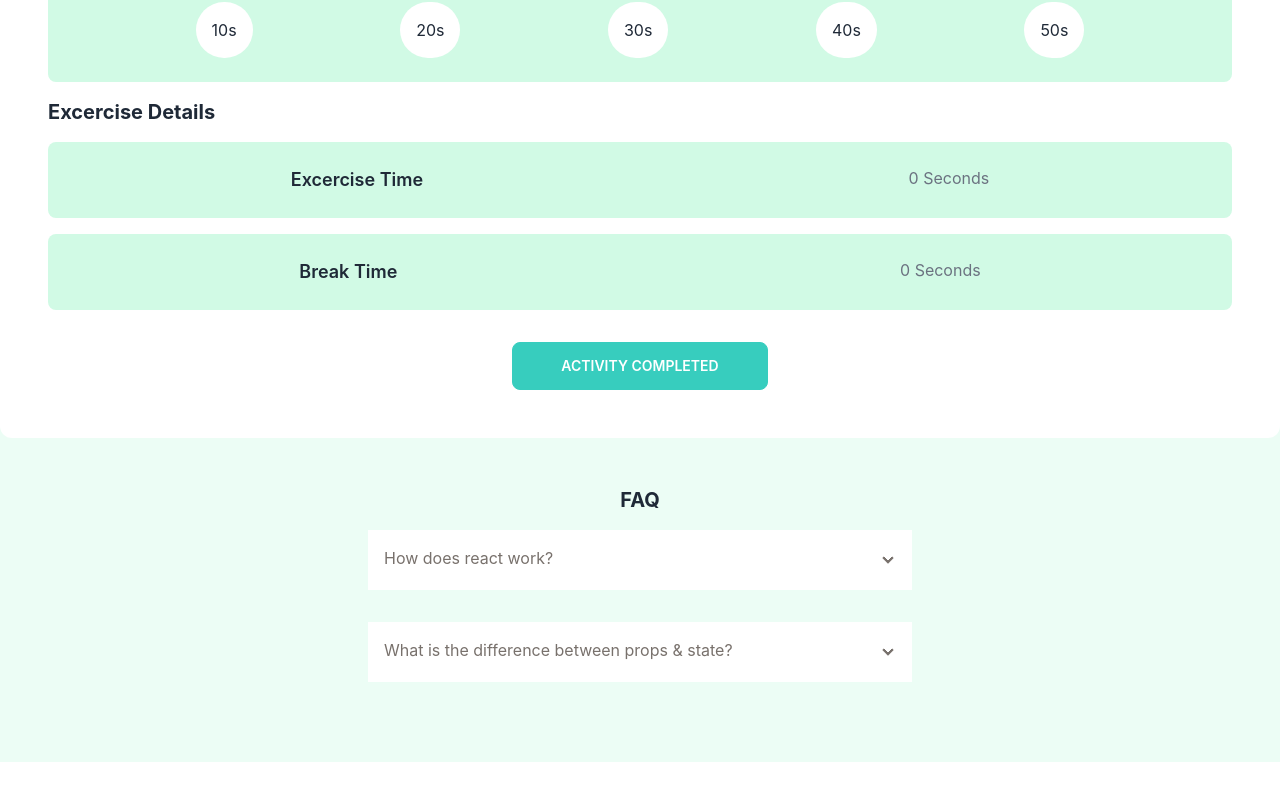
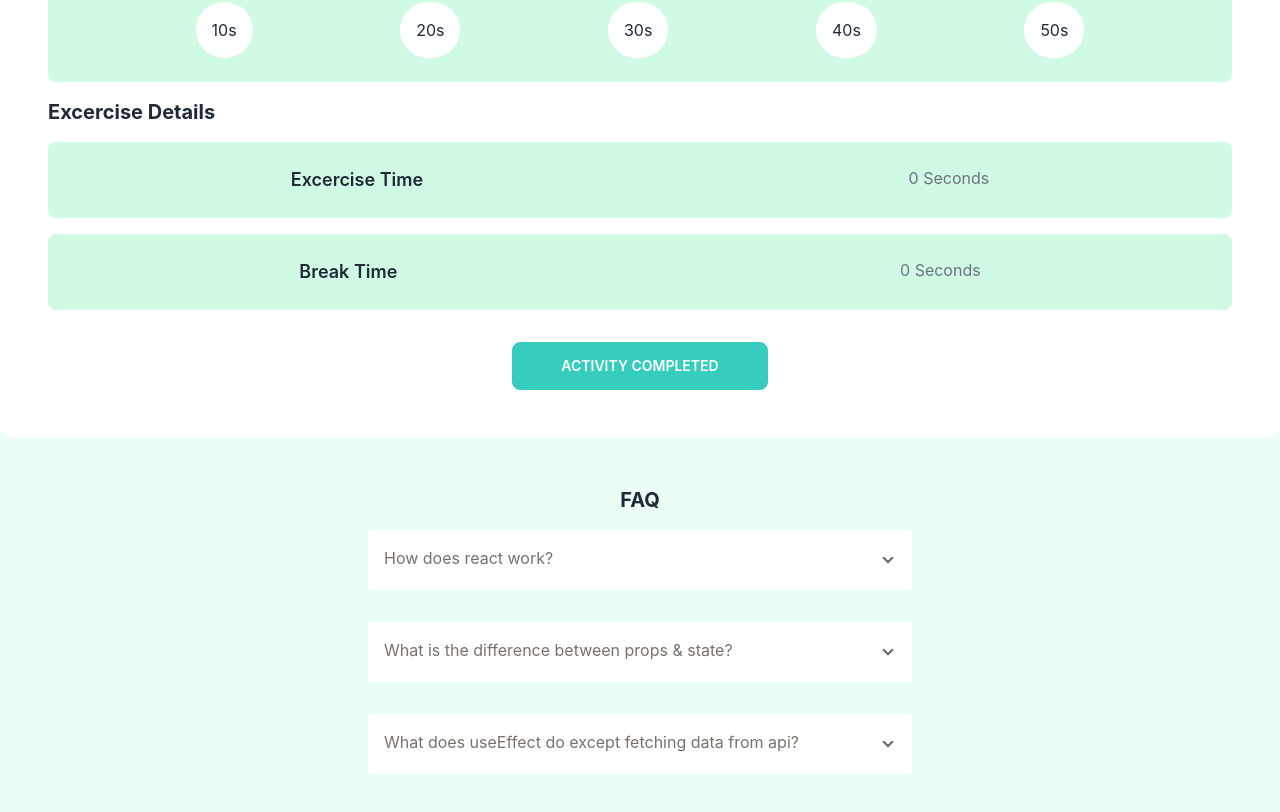
Before and after one commit to rahatsikz/fitness-heroes, a React (Create React App) app: page / in a window 1280 px wide. Shown: the part 1566-2378 px from the top of the page. Before the commit the page ends 2328 px from the top, so only its background shows below. Built offline with nearby package versions, Linux system fonts and the light colour scheme.

Commit message:
FAQ updated

```diff
--- a/src/Components/Exercises/Excercises.js
+++ b/src/Components/Exercises/Excercises.js
@@ -37,7 +37,7 @@ const Excercises = () => {
         </div>
       </div>
 
-      <div className="w-3/4 xl:w-1/2 mx-auto p-12">
+      <div className="w-4/5 xl:w-1/2 mx-auto p-12">
         <p className="text-center mb-4 text-xl font-bold">FAQ</p>
 
         <div className="collapse collapse-arrow">
@@ -69,7 +69,23 @@ const Excercises = () => {
               State are variables that react will react , updating the UI when
               values changes. One should use state to store the data your
               current page needs in your controller-view. To pass data & event
-              handlers down to your child components, use props.
+              handlers down to your child components, you should use props.
+            </p>
+          </div>
+        </div>
+
+        <div className="collapse collapse-arrow">
+          <input type="checkbox" className="peer" />
+          <div className="collapse-title bg-white text-stone-500 peer-checked:bg-bg-white peer-checked:text-stone-500">
+            What does useEffect do except fetching data from api?
+          </div>
+          <div className="collapse-content bg-emerald-400 my-4 text-primary-content peer-checked:bg-emerald-400 peer-checked:text-secondary-content">
+            <p className="pt-3">
+              The motivation behind the introduction of useEffect Hook is to
+              eliminate the side-effects of using class-based components. It can
+              be used for a ton of things, from updating the DOM, setting up
+              subscriptions to creating and cleaning up timers to changing the
+              value of a ref.
             </p>
           </div>
         </div>
```
